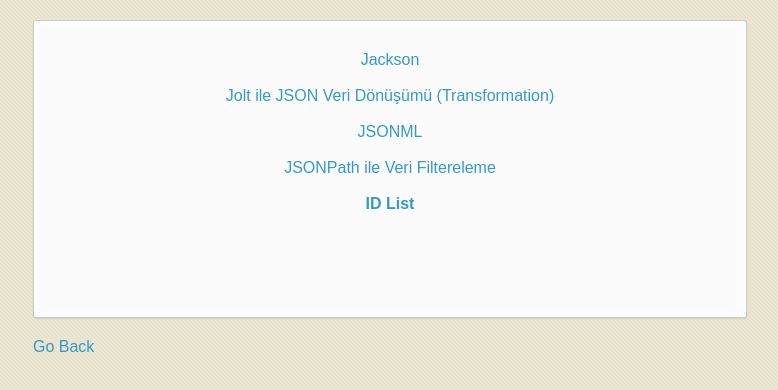
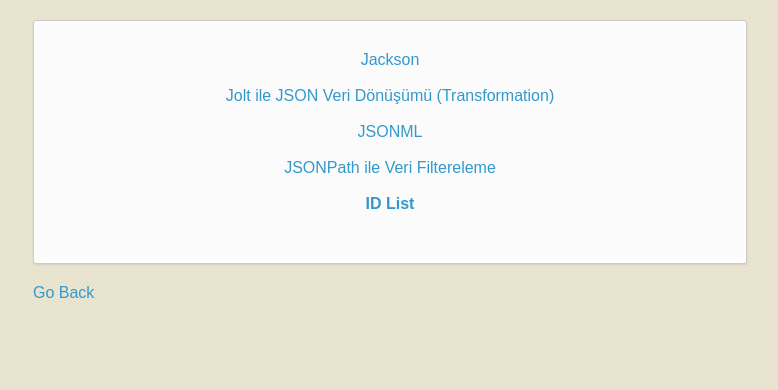
Before and after one commit to 654wak654/654wak654.github.io, a plain HTML site: page apinizer/index.html in a window 1280 px wide. Shown: the whole page, without its empty margins (261-1039 px from the left). Drawn offline with Linux system fonts and the light colour scheme.

Commit message:
Remove extra spacing

```diff
--- a/apinizer/index.html
+++ b/apinizer/index.html
@@ -13,8 +13,7 @@
 <a href=./Jolt>Jolt ile JSON Veri Dönüşümü (Transformation)</a><br/><br/>
 <a href=./JSONML>JSONML</a><br/><br/>
 <a href=./JSONPath>JSONPath ile Veri Filtereleme</a><br/><br/>
-<a href=./idlist><strong>ID List</strong></a><br/><br/>
-<br/><br/>
+<a href=./idlist><strong>ID List</strong></a>
 </section>
 <footer><a href=../>Go Back</a></footer>
 </div>
```
